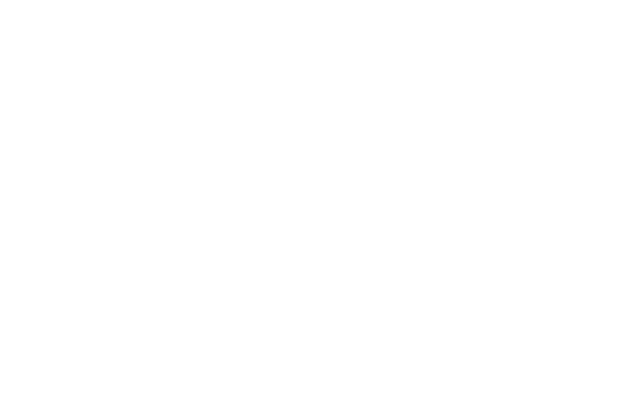
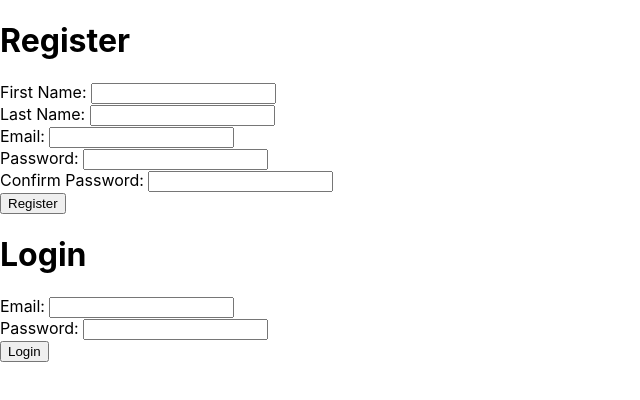
Before and after one commit to emilio-fv/e-commerce, a React (Create React App) app in the folder client/: page /loginreg in a window 1280 px wide. Before the commit this address had no page. Shown: the top 400 px of the page, without its empty margins (0-640 px from the left). Built offline with nearby package versions, Linux system fonts and the light colour scheme.

Commit message:
Sprint 1 prep

```diff
--- a/client/src/App.jsx
+++ b/client/src/App.jsx
@@ -1,15 +1,15 @@
 import React, { useState } from 'react';
 import { Routes,Route } from 'react-router-dom';
-import LandingPage from './views/LandingPage';
-import Main from './views/Main';
+import LoginReg from './views/LoginReg';
+import Homepage from './views/Homepage';
 import './App.css';
 
 function App() {
   return (
     <>
     <Routes>
-      <Route path='/' element={ <LandingPage /> }/>
-      <Route path='/home' element={ <Main /> }/>
+      <Route path='/' element={ <Homepage /> }/>
+      <Route path='/loginreg' element={ <LoginReg /> }/>
     </Routes>
     </>
   );
--- /dev/null
+++ b/client/src/views/Homepage.jsx
@@ -0,0 +1,9 @@
+import React from "react";
+
+const Homepage = (props) => {
+  return(
+    <>
+    </>
+  )
+}
+export default Homepage;
--- a/client/src/views/LandingPage.jsx
+++ b/client/src/views/LoginReg.jsx
@@ -2,7 +2,7 @@
 import LoginForm from "../components/LoginForm";
 import RegisterForm from "../components/RegisterForm";
 
-const LandingPage = () => {
+const LoginReg = () => {
     return (
         <>
             <RegisterForm />
@@ -11,4 +11,4 @@
     )
 }
 
-export default LandingPage;
+export default LoginReg;
```
Also changed, not shown: client/src/views/Products.jsx (added, +9 -0 lines), client/src/views/ShoppingCart.jsx (added, +8 -0 lines), client/src/logo.svg (deleted), 1 other file (tests, documents, lock files or other folders).
